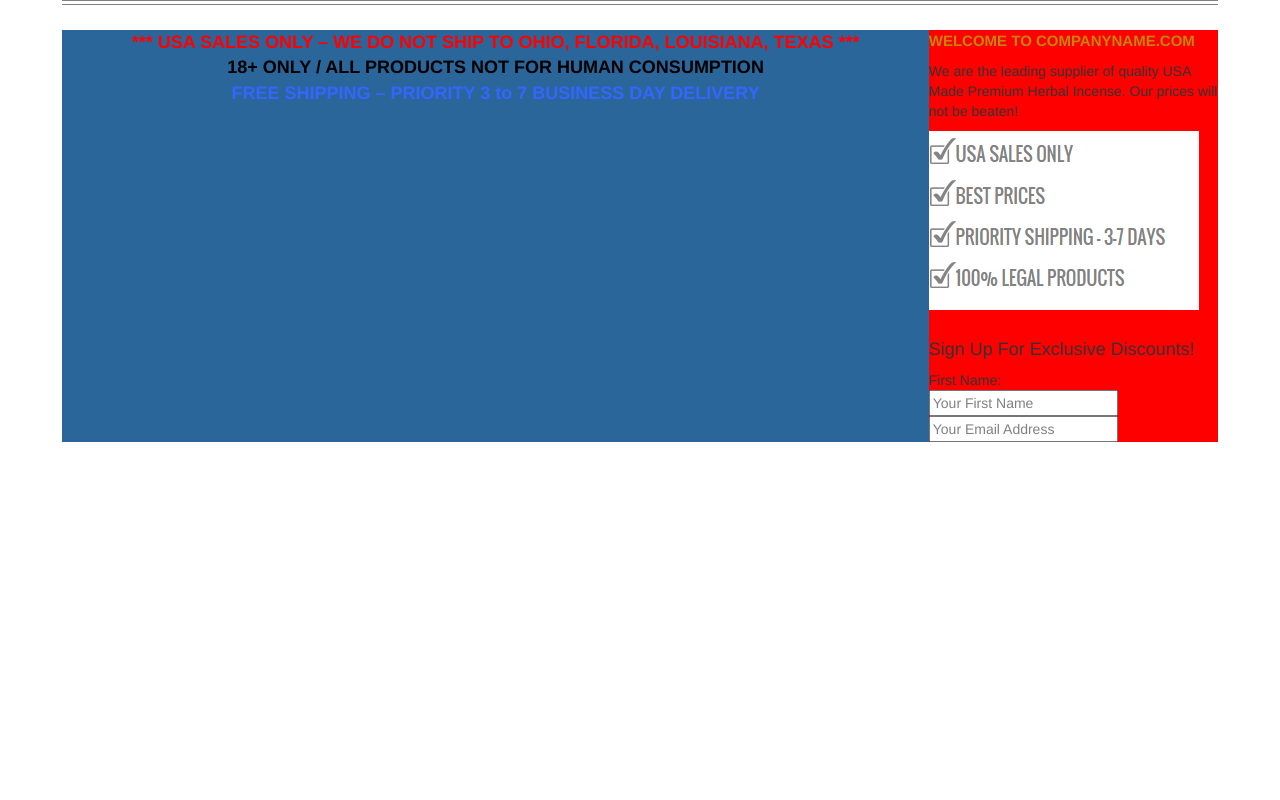
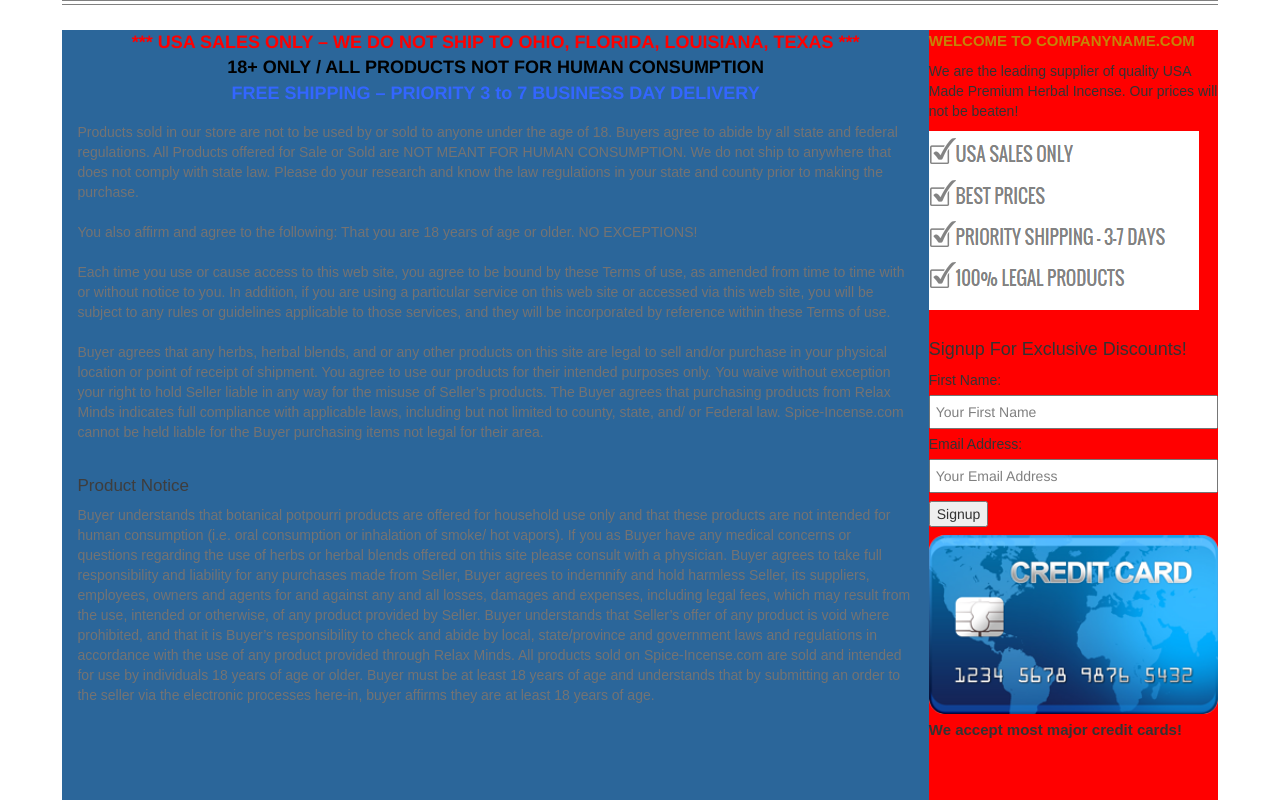
Before and after one commit to smart4472/spice-incense, a plain HTML site: page index.html in a window 1280 px wide. Shown: the part 620-1420 px from the top of the page. Before the commit the page ends 1062 px from the top, so only its background shows below. Drawn offline with Linux system fonts and the light colour scheme.

Commit message:
kuch b
acha phr kuch b

```diff
--- a/index.html
+++ b/index.html
@@ -155,26 +155,59 @@
                             <div style="text-align: center; font-size: 18px; color: #3366ff; font-weight: bold;">
                                 FREE SHIPPING – PRIORITY 3 to 7 BUSINESS DAY DELIVERY
                             </div>
+
+                            <div class="para" style="margin-top: 15px;">
+                                Products sold in our store are not to be used by or sold to anyone under the age of 18. Buyers agree to abide by all state and federal regulations. All Products offered for Sale or Sold are NOT MEANT FOR HUMAN CONSUMPTION. We do not ship to anywhere that does not comply with state law. Please do your research and know the law regulations in your state and county prior to making the purchase.
+                                <br><br>
+                                You also affirm and agree to the following: That you are 18 years of age or older.  NO EXCEPTIONS!
+                                <br><br>
+                                Each time you use or cause access to this web site, you agree to be bound by these Terms of use, as amended from time to time with or without notice to you. In addition, if you are using a particular service on this web site or accessed via this web site, you will be subject to any rules or guidelines applicable to those services, and they will be incorporated by reference within these Terms of use.
+                                <br><br>
+                                Buyer agrees that any herbs, herbal blends, and or any other products on this site are legal to sell and/or purchase in your physical location or point of receipt of shipment. You agree to use our products for their intended purposes only. You waive without exception your right to hold Seller liable in any way for the misuse of Seller’s products. The Buyer agrees that purchasing products from Relax Minds indicates full compliance with applicable laws, including but not limited to county, state, and/ or Federal law. Spice-Incense.com cannot be held liable for the Buyer purchasing items not legal for their area.
+                            </div>
+
+                            <div style="margin: 35px 0px;">
+                                <h4 class="heading">Product Notice</h4>
+                                <p class="para">
+                                    Buyer understands that botanical potpourri products are offered for household use only and that these products are not intended for human consumption (i.e. oral consumption or inhalation of smoke/ hot vapors). If you as Buyer have any medical concerns or questions regarding the use of herbs or herbal blends offered on this site please consult with a physician. Buyer agrees to take full responsibility and liability for any purchases made from Seller, Buyer agrees to indemnify and hold harmless Seller, its suppliers, employees, owners and agents for and against any and all losses, damages and expenses, including legal fees, which may result from the use, intended or otherwise, of any product provided by Seller. Buyer understands that Seller’s offer of any product is void where prohibited, and that it is Buyer’s responsibility to check and abide by local, state/province and government laws and regulations in accordance with the use of any product provided through Relax Minds. All products sold on Spice-Incense.com are sold and intended for use by individuals 18 years of age or older. Buyer must be at least 18 years of age and understands that by submitting an order to the seller via the electronic processes here-in, buyer affirms they are at least 18 years of age.
+                                </p>
+                            </div>
+
                         </div>
 
                         <div class="col-md-3" style="margin: 0px; padding: 0px; background: red;">
-                            <div style="color: #c58408; font-weight: bold; font-size: 15px;">
+                            <div style="color: #c58408; font-family: 'Oswald', sans-serif; font-weight: bold; font-size: 15px;">
                                 WELCOME TO COMPANYNAME.COM
                             </div>
-                            <div style="padding: 10px 0px;">
+                            <div style="padding: 10px 0px; font-family: 'Oswald', sans-serif;">
                                 We are the leading supplier of quality USA Made Premium Herbal Incense. Our prices will not be beaten!
                             </div>
                             <div>
                                 <img src="img/side.PNG" style="padding-bottom:15px;" alt="">
                             </div>
                             <div>
-                                <h4 style="margin-top: 15px;">Sign Up For Exclusive Discounts!</h4>
+                                <h4 style="margin-top: 15px; font-family: 'Oswald', sans-serif;">Signup For Exclusive Discounts!</h4>
                                 <form action="" method="">
-                                    <div>First Name:</div>
-                                    <div><input type="text" placeholder="Your First Name"></div>
-                                    <div><input type="text" placeholder="Your Email Address"></div>
+                                    <div style="margin: 5px 0px; font-family: 'Oswald', sans-serif;">First Name:</div>
+                                    <div><input type="text" style="width: 100%; padding: 5px; " placeholder="Your First Name"></div>
+                                    <div style="margin: 5px 0px; font-family: 'Oswald', sans-serif;">Email Address:</div>
+                                    <div><input type="text" style="width: 100%; padding: 5px; " placeholder="Your Email Address"></div>
+                                    <div style="margin: 8px 0px;"><input type="submit" value="Signup"></div>
                                 </form>
                             </div>
+                            <div>
+                                <img src="img/card.png" style="width:100%;" alt="">
+                            </div>
+                            <div style="font-size: 15px; margin: 5px 0px; font-family: 'Oswald', sans-serif; font-weight: bold;">
+                                We accept most major credit cards!
+                            </div>
+                            <div>
+                                <img src="img/Badge1-300x300.png" style="width:100%;" alt="">
+                            </div>
+                            <div>
+                                <img src="img/badge2-300x300.png" style="width:100%;" alt="">
+                            </div>
+                            <br><br><br><br><br>
                         </div>
                     </div>
                 </div>
--- a/style.css
+++ b/style.css
@@ -30,3 +30,19 @@ input[type="search"] {
     background-image: url("img/slide.jpg");
     background-repeat: no-repeat;
 }
+.para
+{
+    font-size: 14px;
+    font-family: 'Play', sans-serif;
+    color: #747373;
+    font-style: normal;
+    font-weight: 400;
+}
+.heading
+{
+    font-size: 17px;
+    font-family: 'Oswald', sans-serif;
+    color: #3e3d3d;
+    font-style: normal;
+    font-weight: 400;
+}
```
Also changed, not shown: img/Badge1-300x300.png (added), img/badge2-300x300.png (added), img/card.png (added). Lines whose indentation alone changed are shown as unchanged.
